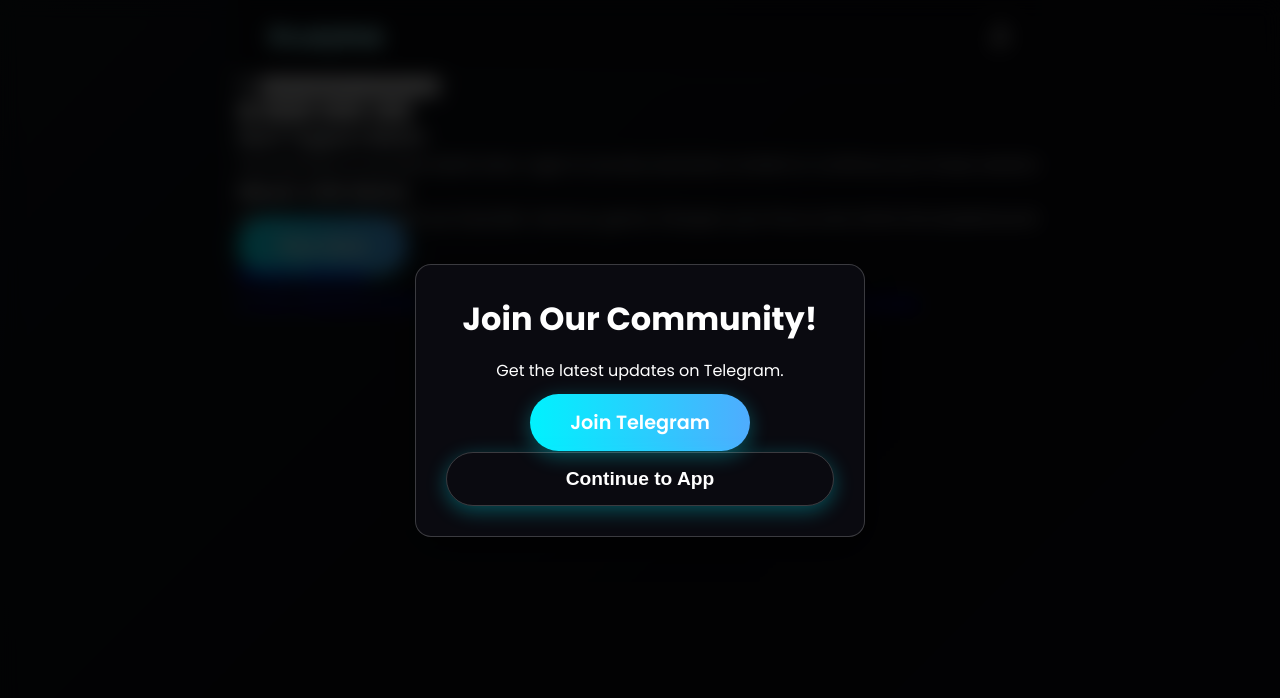
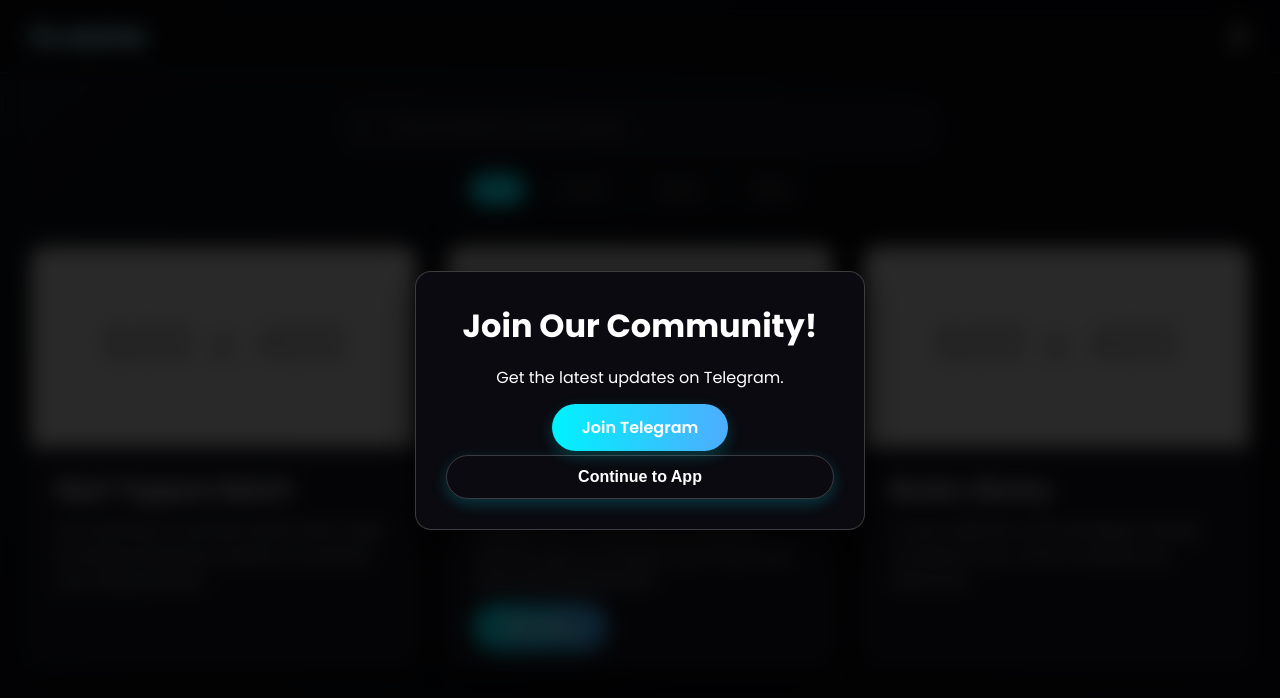
Before and after one commit to fibergoddev/Sagar-Projects, a plain HTML site: page PadhaiLikhai/index.html in a window 1280 px wide. Drawn offline with Linux system fonts and the light colour scheme; placeholder pictures from the web are drawn by us.

Commit message:
Update style.css

```diff
--- a/PadhaiLikhai/style.css
+++ b/PadhaiLikhai/style.css
@@ -1,5 +1,5 @@
 /* * Designed & Developed by Sagar Raj
- * Version 22: The Definitive Flawless Hub Stylesheet (Final & Verified)
+ * Version 22: The Definitive Flawless Hub Stylesheet
  */
 
 @import url('https://fonts.googleapis.com/css2?family=Poppins:wght@300;400;600;700&family=Roboto+Mono:wght@700&display=swap');
@@ -54,22 +54,34 @@
 @keyframes gradientBG { 0% { background-position: 0% 50%; } 50% { background-position: 100% 50%; } 100% { background-position: 0% 50%; } }
 
 /* --- Main Hub UI --- */
-#app-container { width: 100%; }
+.main-view-container { width: 100%; }
 .main-header { display: flex; justify-content: space-between; align-items: center; padding: 20px 30px; position: sticky; top: 0; z-index: 100; background: rgba(10, 10, 16, 0.8); backdrop-filter: blur(10px); border-bottom: 1px solid var(--border-color); }
 .logo { font-family: 'Roboto Mono', monospace; font-size: 1.5rem; font-weight: 700; text-shadow: 0 0 5px var(--accent-color-start); }
 .header-nav button { background: none; border: none; color: var(--secondary-color); font-size: 1.2rem; margin-left: 20px; cursor: pointer; transition: all 0.3s ease; }
 .header-nav button:hover { color: var(--primary-color); text-shadow: 0 0 8px var(--primary-color); }
-.content-section { padding: 40px 30px; min-height: calc(100vh - 81px - 70px); display: flex; flex-direction: column; align-items: center; justify-content: center; text-align: center; border-bottom: 1px solid var(--border-color); }
-.section-title { font-size: 3rem; margin-bottom: 15px; font-weight: 700; }
-.section-subtitle { font-size: 1.2rem; color: var(--secondary-color); max-width: 600px; margin-bottom: 40px; }
-.styled-button { padding: 15px 40px; font-size: 1.2rem; font-weight: 600; color: var(--primary-color); background: linear-gradient(90deg, var(--accent-color-start), var(--accent-color-end)); border: none; border-radius: 50px; cursor: pointer; transition: all 0.3s ease; box-shadow: 0 5px 20px rgba(0, 242, 254, 0.3); }
-.styled-button:hover { transform: translateY(-5px) scale(1.05); box-shadow: 0 10px 30px rgba(0, 242, 254, 0.5); }
+#main-content-area { padding: 30px; }
+.dashboard-header { margin-bottom: 30px; }
+.search-bar-container { position: relative; max-width: 600px; margin: 0 auto 20px auto; }
+.search-bar-container i { position: absolute; top: 50%; left: 15px; transform: translateY(-50%); color: var(--secondary-color); }
+#search-bar { width: 100%; padding: 15px 20px 15px 50px; background: var(--glass-bg); border: 1px solid var(--border-color); border-radius: 50px; color: white; font-size: 1rem; backdrop-filter: blur(5px); transition: all 0.3s ease; }
+#search-bar:focus { box-shadow: 0 0 15px var(--glow-color); border-color: var(--accent-color-start); }
+.category-filter { display: flex; justify-content: center; gap: 10px; overflow-x: auto; padding-bottom: 10px; }
+.category-btn { padding: 8px 20px; background: transparent; border: 1px solid var(--border-color); color: var(--secondary-color); border-radius: 50px; cursor: pointer; transition: all 0.3s ease; white-space: nowrap; }
+.category-btn.active, .category-btn:hover { color: white; background: var(--accent-color-start); border-color: var(--accent-color-end); box-shadow: 0 0 10px var(--glow-color); }
+#dashboard-grid { display: grid; grid-template-columns: repeat(auto-fit, minmax(300px, 1fr)); gap: 30px; }
+.content-card { background: var(--glass-bg); border: 1px solid var(--border-color); border-radius: 15px; backdrop-filter: blur(10px); overflow: hidden; box-shadow: 0 10px 30px var(--shadow-color); transition: transform 0.3s ease, box-shadow 0.3s ease; }
+.content-card:hover { transform: translateY(-10px); box-shadow: 0 20px 40px var(--shadow-color); }
+.card-image { height: 200px; background-size: cover; background-position: center; }
+.card-content { padding: 25px; }
+.card-title { font-size: 1.5rem; font-weight: 600; margin-bottom: 10px; }
+.card-description { color: var(--secondary-color); margin-bottom: 20px; line-height: 1.6; }
+.button-group { display: flex; gap: 15px; justify-content: center; }
+.styled-button { padding: 12px 30px; font-size: 1rem; font-weight: 600; color: var(--primary-color); background: linear-gradient(90deg, var(--accent-color-start), var(--accent-color-end)); border: none; border-radius: 50px; cursor: pointer; transition: all 0.3s ease; box-shadow: 0 5px 15px rgba(0, 242, 254, 0.2); }
+.styled-button:hover { transform: translateY(-3px); box-shadow: 0 8px 25px rgba(0, 242, 254, 0.4); }
 .support-button { background: transparent; border: 1px solid var(--border-color); }
-#book-scanner { width: 300px; height: 250px; border: 2px solid var(--accent-color-start); border-radius: 10px; position: relative; overflow: hidden; display: flex; justify-content: center; align-items: center; font-size: 5rem; color: rgba(255,255,255,0.2); box-shadow: 0 0 20px var(--accent-color-start) inset; cursor: pointer; }
-#scanner-line { width: 100%; height: 3px; background: var(--accent-color-end); box-shadow: 0 0 10px var(--accent-color-end); position: absolute; top: 0; animation: scan-book 3s linear infinite; }
-@keyframes scan-book { 0% { top: 0; } 50% { top: 100%; } 100% { top: 0; } }
+.card-ad-link { text-decoration: none; color: inherit; display: block; }
 
-/* --- App View (Iframe & Overlays) --- */
+/* --- App View & Command Center --- */
 #app-view { z-index: 50; background: #000; }
 #iframe-container { position: absolute; top: 0; left: 0; width: 100%; height: 100%; }
 #website-frame { width: 100%; height: 100%; border: none; background: #000; }
@@ -77,8 +89,6 @@
 #iframe-loader.visible { display: block; }
 #focus-overlay { position: absolute; top: 0; left: 0; width: 100%; height: 100%; background: rgba(0,0,0,0.8); z-index: 140; opacity: 0; pointer-events: none; transition: opacity 0.5s; }
 #focus-overlay.active { opacity: 1; }
-
-/* --- Command Center (Side Panel) --- */
 #command-center-btn { position: fixed; top: 20px; left: 20px; z-index: 155; width: 50px; height: 50px; background: var(--glass-bg); backdrop-filter: blur(10px); border: 1px solid var(--border-color); border-radius: 50%; color: white; cursor: pointer; display: flex; justify-content: center; align-items: center; transition: all 0.3s; opacity: 0; pointer-events: none; }
 #command-center-btn.visible { opacity: 1; pointer-events: all; }
 #command-center-btn .icon-menu span { background: #fff; border-radius: 2px; display: block; height: 2px; width: 20px; margin: 4px; transition: all .4s ease-in-out; }
@@ -94,7 +104,7 @@
 .side-panel-button:hover { background: rgba(255,255,255,0.1); border-color: var(--border-color); color: var(--primary-color); }
 .side-panel-button.hidden { display: none; }
 
-/* --- Modals & Widgets --- */
+/* --- Modals & Widgets & Ads --- */
 .modal-overlay { position: fixed; top: 0; left: 0; width: 100%; height: 100%; background: rgba(0,0,0,0.8); backdrop-filter: blur(10px); z-index: 500; display: flex; justify-content: center; align-items: center; opacity: 0; pointer-events: none; transition: opacity 0.5s ease; }
 .modal-overlay.visible { opacity: 1; pointer-events: all; }
 .modal-content { background: var(--background-start); padding: 30px; border-radius: 16px; text-align: center; color: white; box-shadow: 0 10px 40px var(--shadow-color); transform: scale(0.9); transition: transform 0.5s cubic-bezier(0.34, 1.56, 0.64, 1); border: 1px solid var(--border-color); width: 90%; max-width: 450px; }
@@ -103,6 +113,9 @@
 .modal-content .subtitle { font-size: 1rem; margin-top: 0; margin-bottom: 25px; }
 #interstitial-ad-container { width: 300px; height: 250px; margin: 0 auto 20px auto; background: #000; border-radius: 8px; overflow: hidden; }
 #interstitial-ad-container iframe { width: 100%; height: 100%; border: 0; }
+.modal-ad-controls { display: flex; justify-content: center; align-items: center; gap: 15px; margin-top: 20px; }
+.ad-close-btn { background: none; border: none; color: var(--secondary-color); font-size: 1.5rem; cursor: pointer; transition: color 0.2s; }
+.ad-close-btn:hover { color: var(--primary-color); }
 .form-group { margin-bottom: 20px; text-align: left; }
 .form-group label { display: block; margin-bottom: 8px; font-weight: 600; }
 .form-group input { width: 100%; padding: 12px; border-radius: 8px; border: 1px solid #555; background: #333; color: white; font-size: 1rem; }
```
